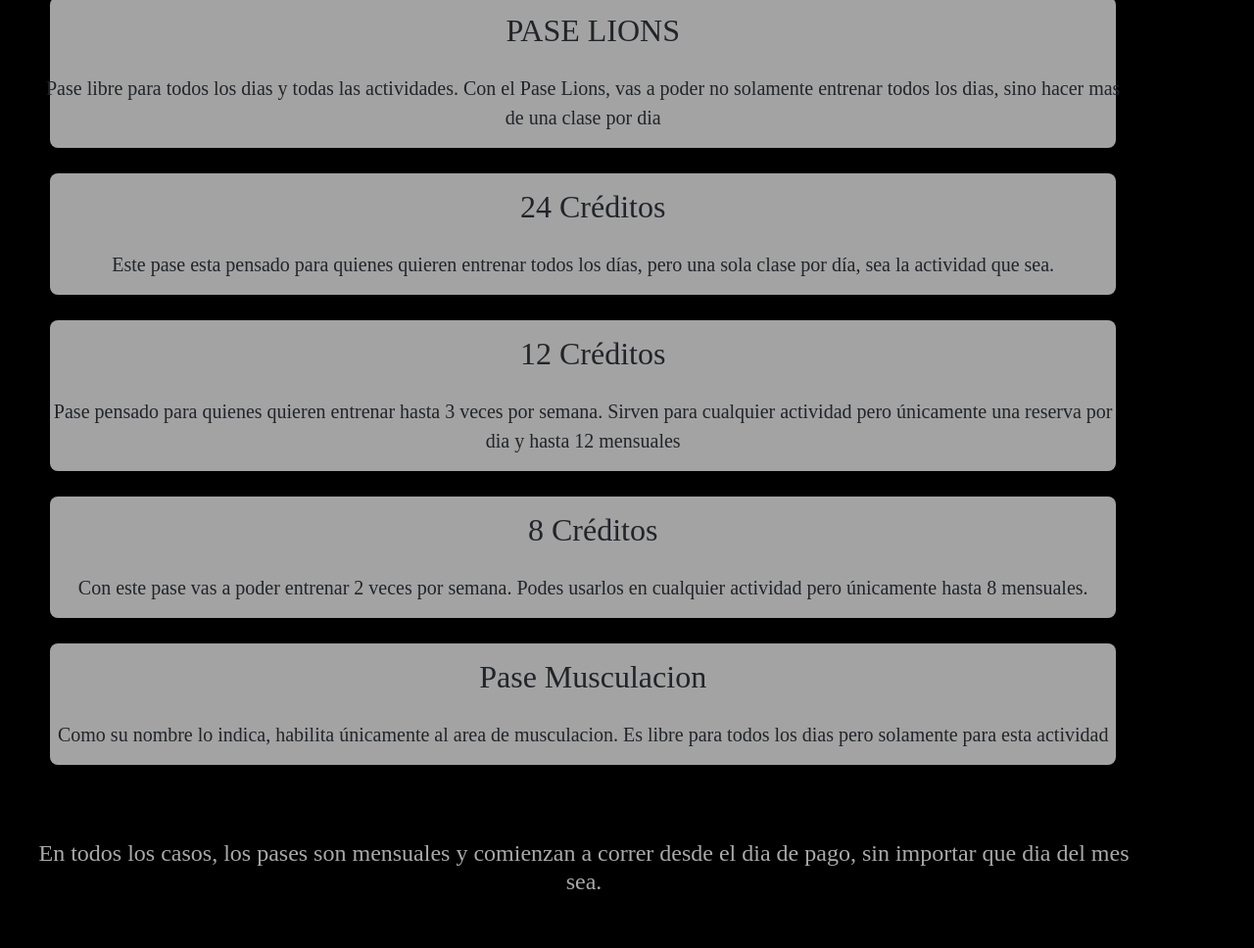
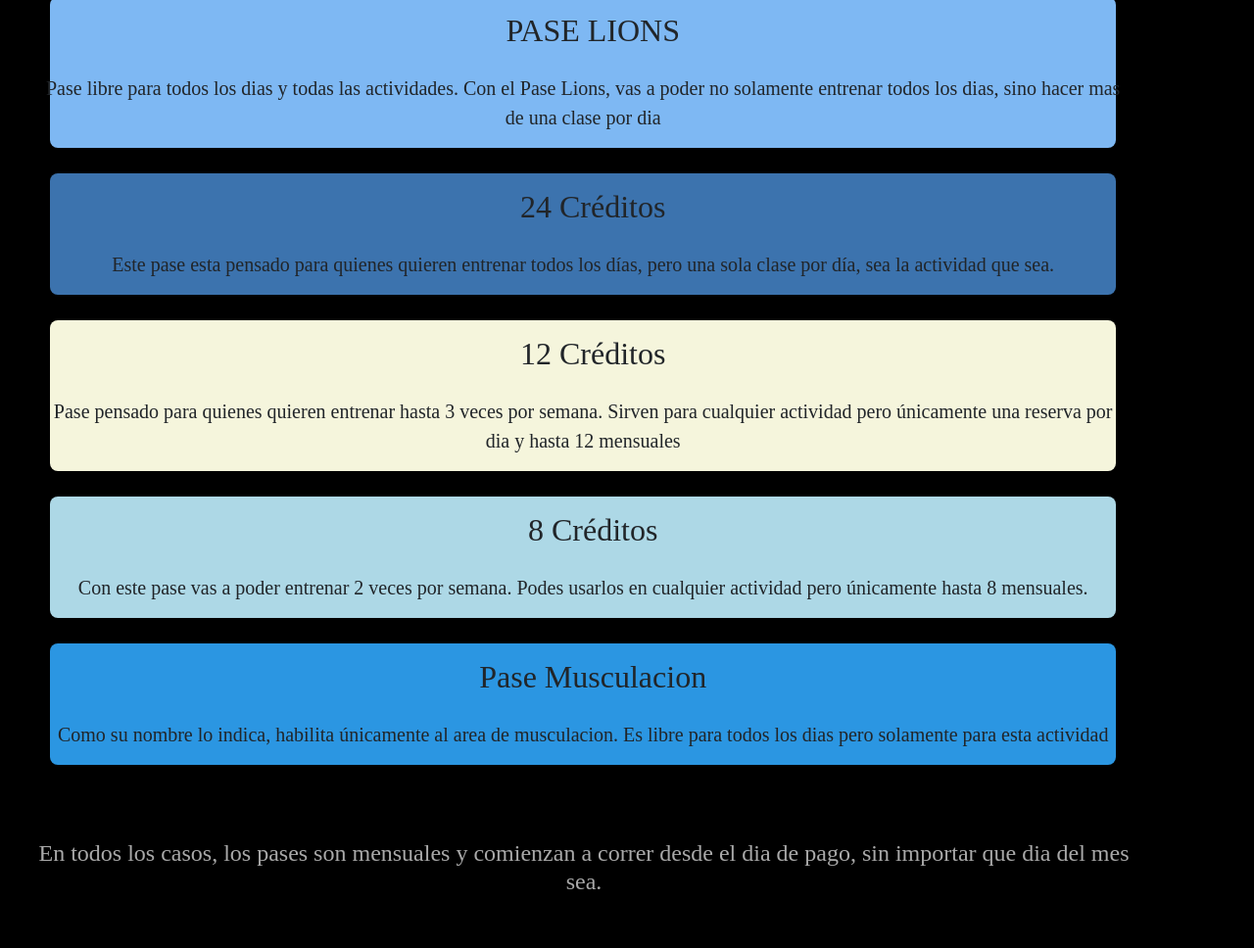
Before and after one commit to SantiDuro/2-PreEntrega-Coder, a plain HTML site: page pages/planes.html in a window 1280 px wide. Shown: the part 459-1427 px from the top of the page at 98% size. Drawn offline with nearby package versions, Linux system fonts and the light colour scheme.

Commit message:
Mejoras 1407

```diff
--- a/css/estilos.css
+++ b/css/estilos.css
@@ -261,10 +261,24 @@ h2{
     align-content: center;
     align-items: center;
     width: 85%;
-    background-color: rgb(163, 163, 163);
     margin-bottom: 2%;
     margin-left: 4%;
     border-radius: 8px;
+}
+.tipoPlan__paselions{
+    background-color: rgb(126, 184, 243);
+}
+.tipoPlan__24{
+    background-color: rgb(60, 115, 174);
+}
+.tipoPlan__12{
+    background-color: beige;
+}
+.tipoPlan__8{
+    background-color: lightblue;
+}
+.tipoPlan__musculacion{
+    background-color: rgb(43, 150, 226);
 }
 .mainplanes{
     background-color: black;
```
